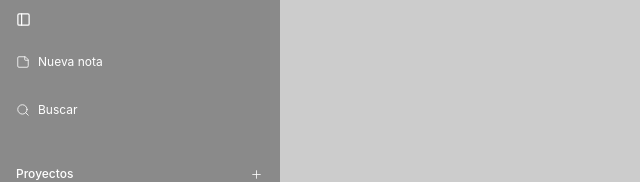
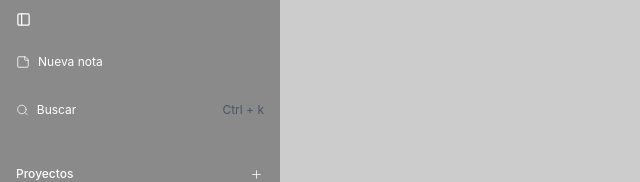
Before and after one commit to Gxstavo-dev/New-app, a React (Vite) app: page / in a window 1280 px wide. Shown: the top 182 px of the page, without its empty margins (0-640 px from the left). Built offline with nearby package versions, Linux system fonts and the light colour scheme.

Commit message:
feat: Ctrl+K alterna abrir/cerrar busqueda y mostrar atajo en el boton

```diff
--- a/src/components/SideBar/Quicks.tsx
+++ b/src/components/SideBar/Quicks.tsx
@@ -22,7 +22,7 @@
     const onKeyDown = (e: KeyboardEvent) => {
       if (e.ctrlKey && e.key.toLowerCase() === 'k') {
         e.preventDefault();
-        setSearch(true);
+        setSearch((prev) => !prev);
       }
     };
     window.addEventListener('keydown', onKeyDown);
@@ -43,7 +43,12 @@
             className="w-full h-9 text-[12px] text-white flex items-center gap-2 pl-2 rounded-md hover:bg-neutral-800/40 cursor-pointer transition-[height] ease-spring duration-500"
           >
             <Search width={14} height={14} strokeWidth="1.4" />
-            {!isSearch && 'Buscar'}
+            {!isSearch && (
+              <p className="w-full h-full flex items-center justify-between pr-2">
+                Buscar
+                <span className="text-gray-600">Ctrl + k</span>
+              </p>
+            )}
           </div>
 
           {isSearch && (
```
